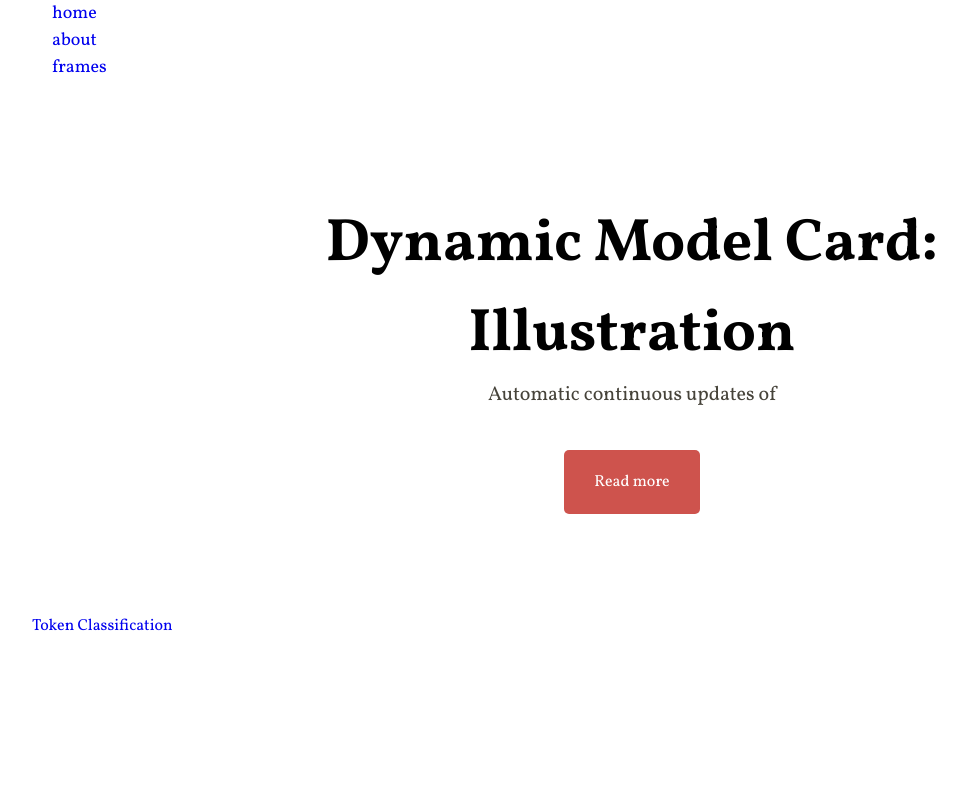
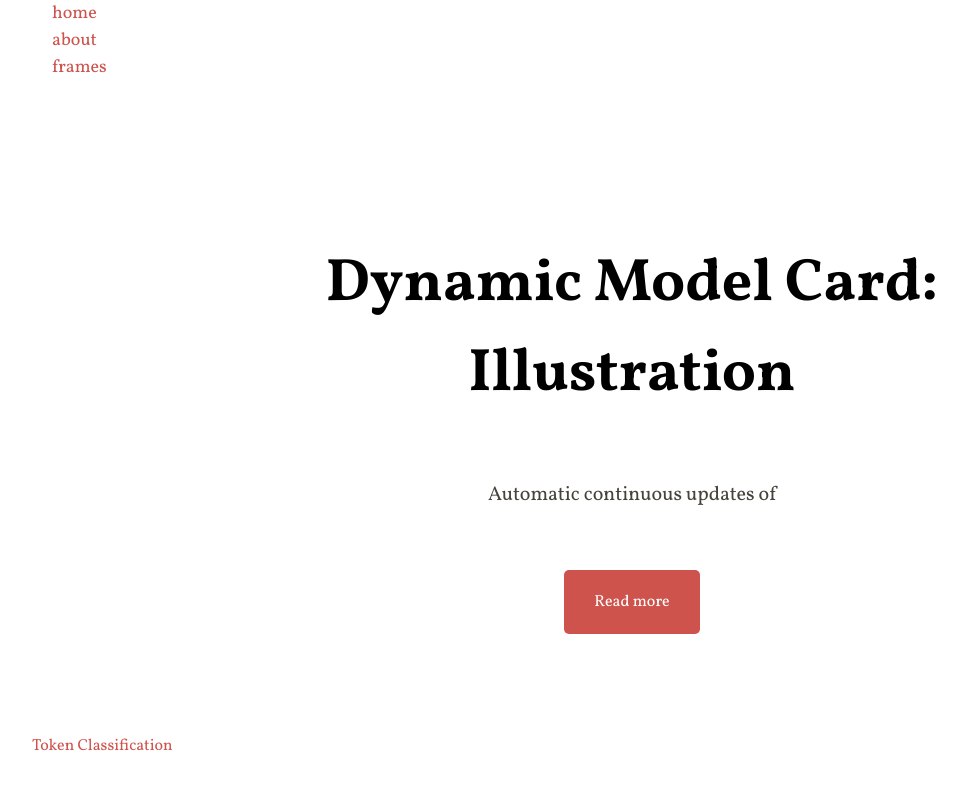
Before and after one commit to membranes/graphs, a SvelteKit app: page / in a window 1280 px wide. Shown: the top 790 px of the page, without its empty margins (8-974 px from the left). Built offline with nearby package versions, Linux system fonts and the light colour scheme.

Commit message:
Update src/styles/global.css

```diff
--- a/src/styles/global.css
+++ b/src/styles/global.css
@@ -1,10 +1,7 @@
 
 @import url('https://fonts.googleapis.com/css2?family=Vollkorn:ital,wght@0,400..900;1,400..900&display=swap');
-* {
-    margin: 0;
-    padding: 0;
-    box-sizing: border-box;
-}
+
+
 body {
     background-color: #ffffff;
     font-family: Vollkorn,-apple-system,BlinkMacSystemFont,"Segoe UI","Noto Sans",Helvetica,Arial,sans-serif,"Apple Color Emoji","Segoe UI Emoji";
@@ -12,22 +9,32 @@ body {
     width: 1200px;
     margin: 0 auto;
 }
-a {
+
+/*anchor tags*/
+a:link,
+a:visited,
+a:hover,
+a:active {
+    color: #CE534D;
     text-decoration: none;
 }
+
 img {
     width: 100%;
 }
+
 nav {
     display: flex;
     justify-content: space-between;
     height: 200px;
     align-items: left;
 }
+
 nav .navigation a {
     padding: 0 20px;
     font-size: 18px;
 }
+
 @media (max-width:650px) {
     body {
         width: 100%;
@@ -37,13 +44,18 @@ nav .navigation a {
         padding: 0 18px;
     }
 }
+
 .footer {
     width: 100%;
     text-align: left;
     margin: 100px 0 20px;
 }
 
+h2 {
+    font-variant: small-caps;
+}
+
 h3 {
     font-variant: small-caps;
-    color: rgb(46, 40, 40);
+    color: #46433A;
 }
```
